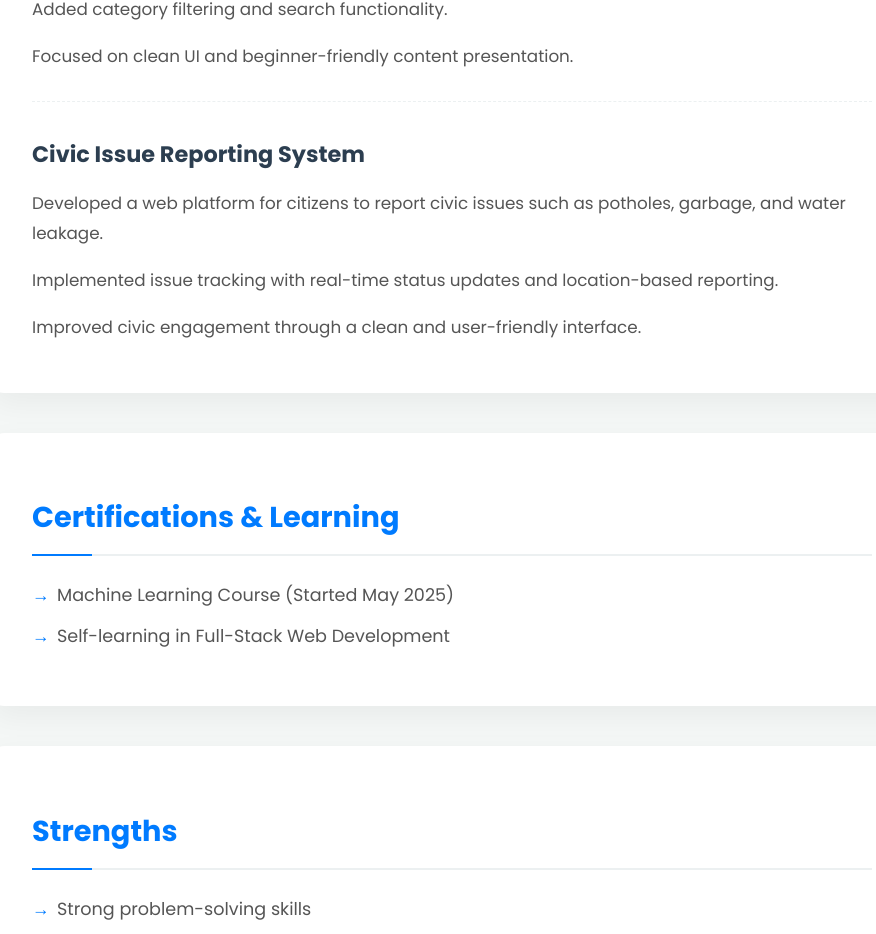
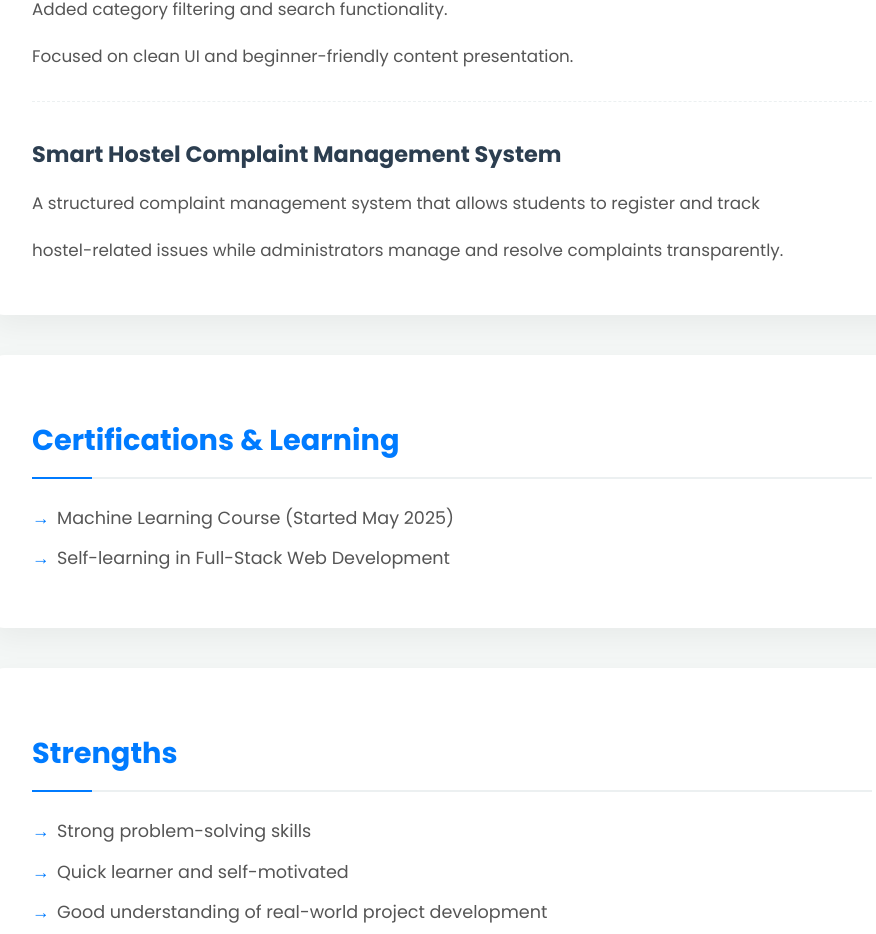
Before and after one commit to nikhilreddynikhil988-cmyk/personal_portfolio, a React (Create React App) app in the folder frontend/: page /resume in a window 1280 px wide. Shown: the part 2578-3512 px from the top of the page, without its empty margins (188-1064 px from the left). Built offline with nearby package versions, Linux system fonts and the light colour scheme.

Commit message:
Replace project details with Smart Hostel system

```diff
--- a/frontend/src/components/Resume.js
+++ b/frontend/src/components/Resume.js
@@ -78,10 +78,9 @@ const Resume = () => {
                             <p>Focused on clean UI and beginner-friendly content presentation.</p>
                         </div>
                         <div className='project-item'>
-                            <h3>Civic Issue Reporting System</h3>
-                            <p>Developed a web platform for citizens to report civic issues such as potholes, garbage, and water leakage.</p>
-                            <p>Implemented issue tracking with real-time status updates and location-based reporting.</p>
-                            <p>Improved civic engagement through a clean and user-friendly interface.</p>
+                            <h3>Smart Hostel Complaint Management System</h3>
+                            <p>A structured complaint management system that allows students to register and track</p>
+                            <p>hostel-related issues while administrators manage and resolve complaints transparently.</p>
                         </div>
                     </section>
 
```
